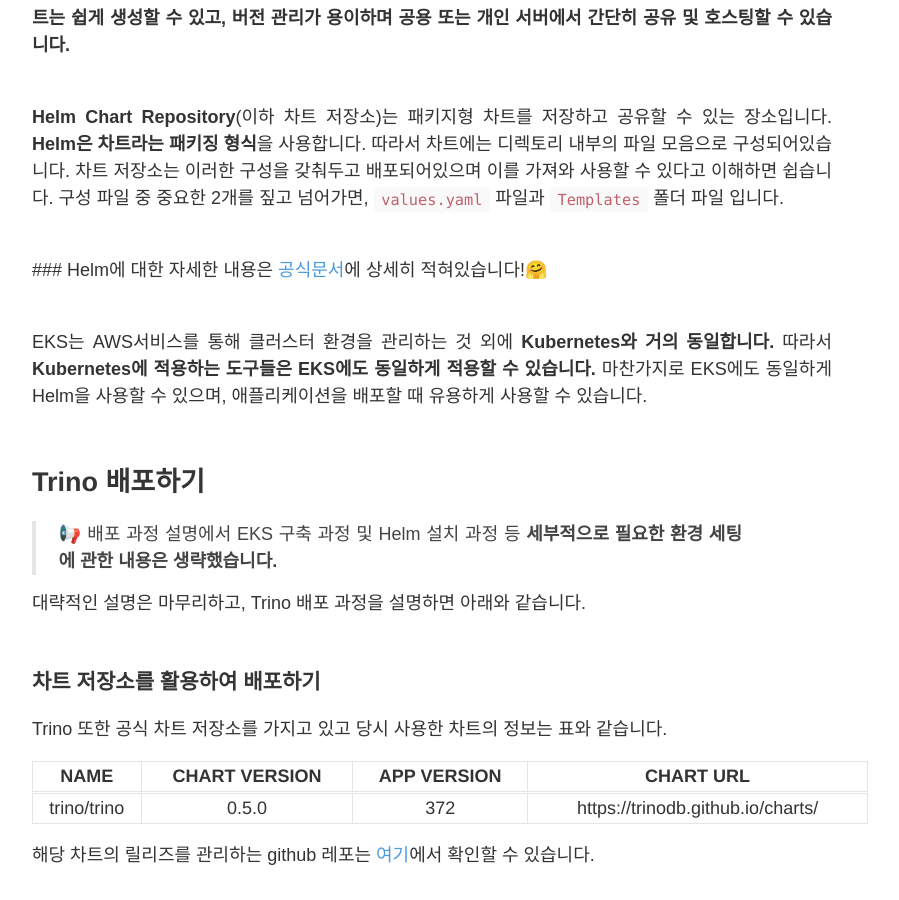
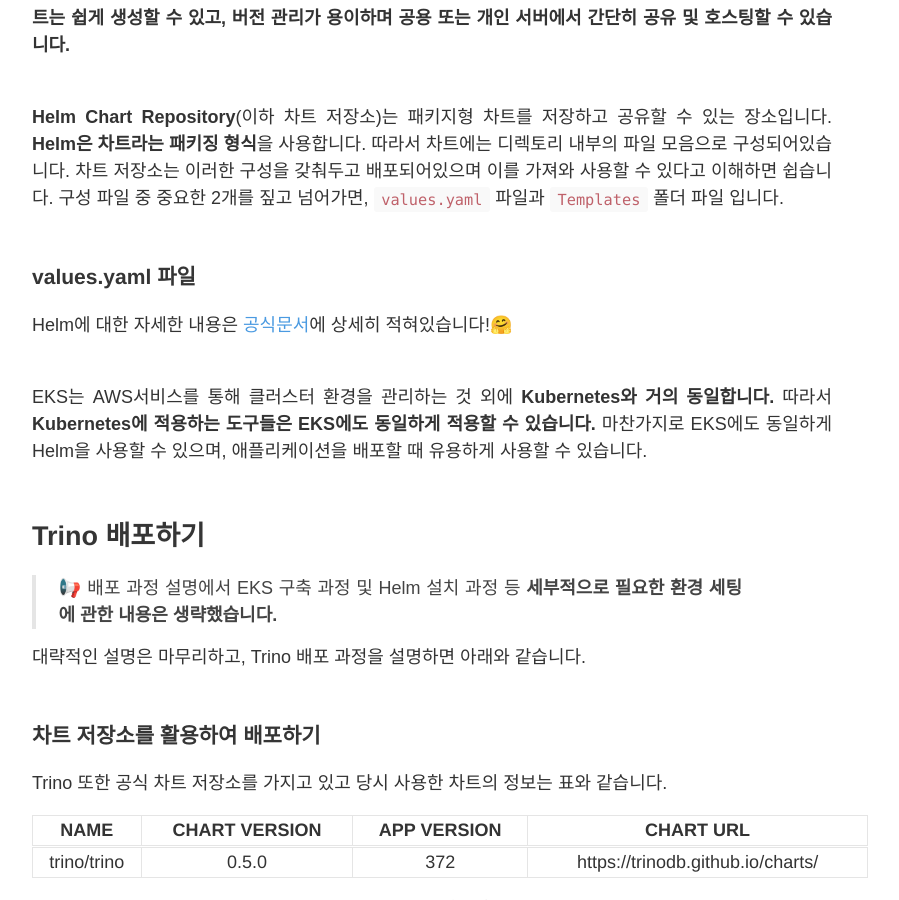
Before and after one commit to daru1027/daru1027.github.io, a Jekyll site: the page built from _posts/2022-09-16-eks-on-trino.md, in a window 1280 px wide and 900 px high, scrolled down 2121 px. Shown: the whole window, without its empty margins (208-1107 px from the left). Built offline with Jekyll 4.4.1, drawn with Linux system fonts in a browser that asks for light colours.

Commit message:
ADD: 내용 추가

```diff
--- a/_posts/2022-09-16-eks-on-trino.md
+++ b/_posts/2022-09-16-eks-on-trino.md
@@ -51,7 +51,8 @@
 구성 파일 중 중요한 2개를 짚고 넘어가면, `values.yaml` 파일과 `Templates` 폴더 파일 입니다.
 <br/><br/>
 
-###
+### values.yaml 파일
+
 Helm에 대한 자세한 내용은 [공식문서](https://helm.sh)에 상세히 적혀있습니다!🤗
 <br/><br/>
 
```
